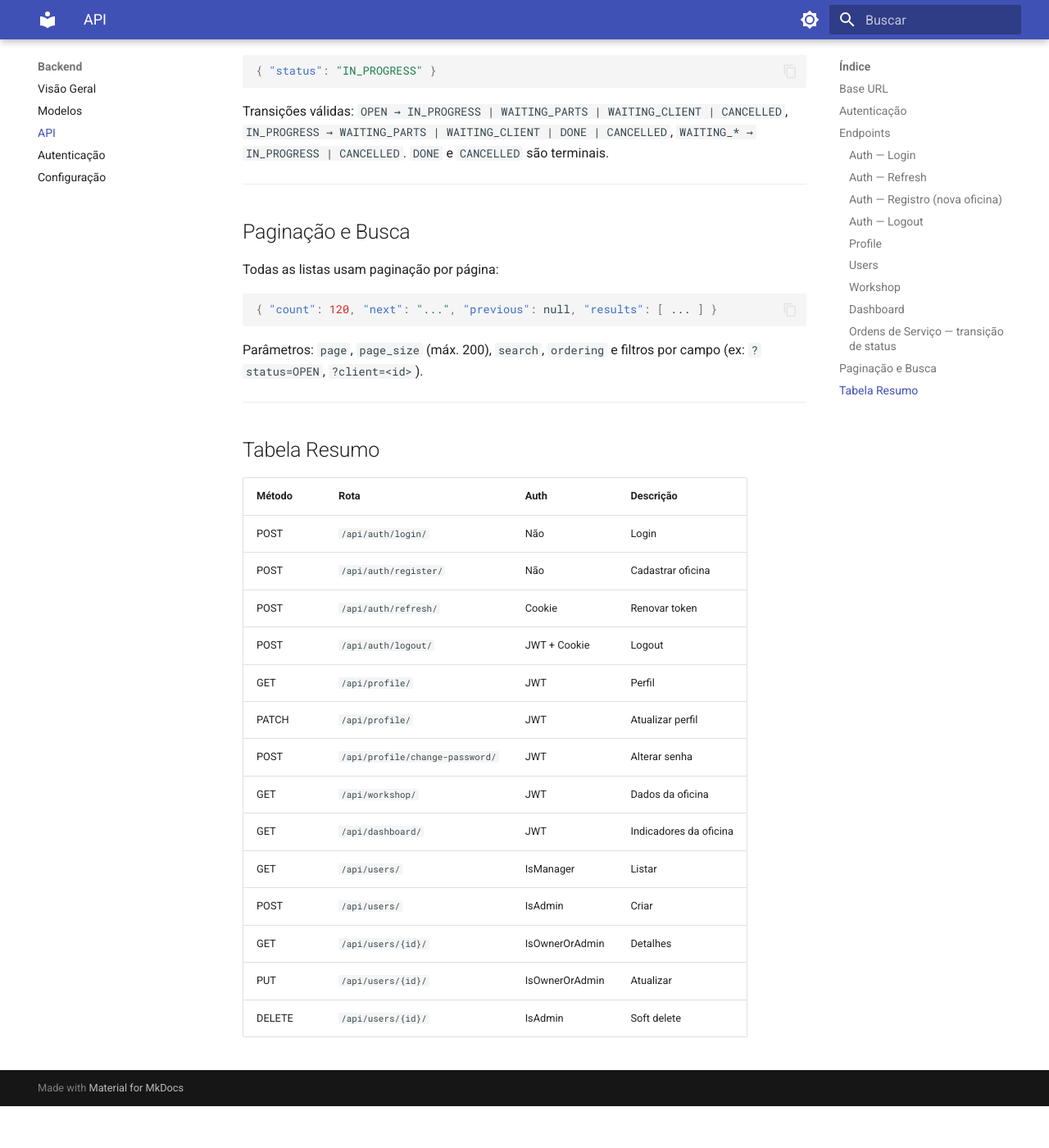
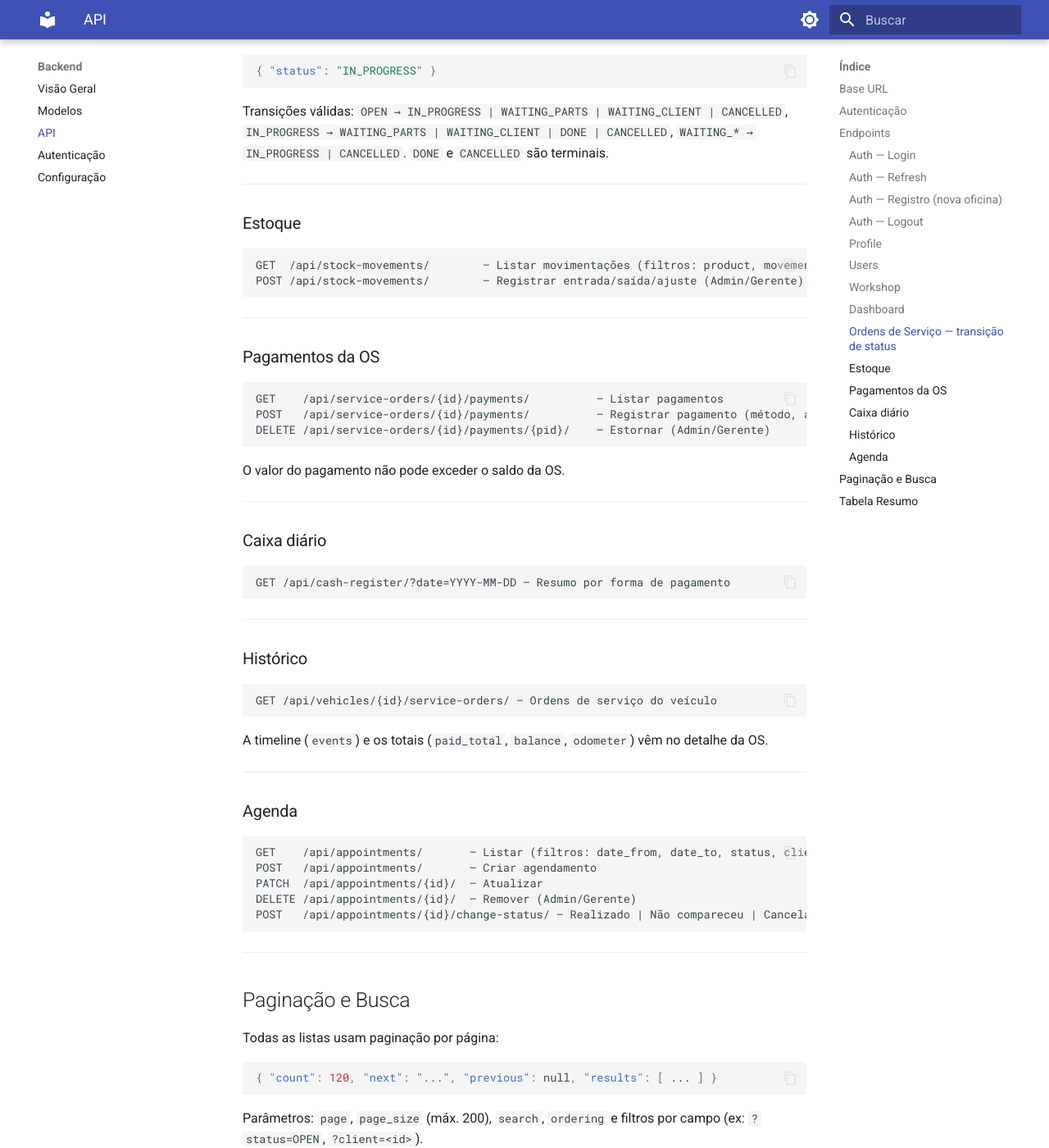
Before and after one commit to JonasFranc1sco/autogestor, an MkDocs documentation site: the page built from docs/backend/api.md, in a window 1280 px wide and 1400 px high, scrolled down 3253 px. Shown: the whole window at 82% size. Built offline with MkDocs 1.6.1 and Material for MkDocs 9.7.7, drawn with Linux system fonts in a browser that asks for light colours; before the commit the page ends 4602 px from its top, so only the background shows below that; some of the changed text lies outside the part shown.

Commit message:
docs: atualiza documentação da fase 3
- documenta os endpoints de estoque, pagamentos, caixa, histórico e agenda
- inclui as rotas novas na tabela resumo

Alinha a documentação aos módulos entregues.

````diff
--- a/docs/backend/api.md
+++ b/docs/backend/api.md
@@ -169,6 +169,58 @@ Transições válidas: `OPEN → IN_PROGRESS | WAITING_PARTS | WAITING_CLIENT |
 
 ---
 
+### Estoque
+
+```
+GET  /api/stock-movements/        — Listar movimentações (filtros: product, movement_type)
+POST /api/stock-movements/        — Registrar entrada/saída/ajuste (Admin/Gerente)
+```
+
+---
+
+### Pagamentos da OS
+
+```
+GET    /api/service-orders/{id}/payments/          — Listar pagamentos
+POST   /api/service-orders/{id}/payments/          — Registrar pagamento (método, amount)
+DELETE /api/service-orders/{id}/payments/{pid}/    — Estornar (Admin/Gerente)
+```
+
+O valor do pagamento não pode exceder o saldo da OS.
+
+---
+
+### Caixa diário
+
+```
+GET /api/cash-register/?date=YYYY-MM-DD — Resumo por forma de pagamento
+```
+
+---
+
+### Histórico
+
+```
+GET /api/vehicles/{id}/service-orders/ — Ordens de serviço do veículo
+```
+
+A timeline (`events`) e os totais (`paid_total`, `balance`, `odometer`) vêm
+no detalhe da OS.
+
+---
+
+### Agenda
+
+```
+GET    /api/appointments/       — Listar (filtros: date_from, date_to, status, client, mechanic)
+POST   /api/appointments/       — Criar agendamento
+PATCH  /api/appointments/{id}/  — Atualizar
+DELETE /api/appointments/{id}/  — Remover (Admin/Gerente)
+POST   /api/appointments/{id}/change-status/ — Realizado | Não compareceu | Cancelado
+```
+
+---
+
 ## Paginação e Busca
 
 Todas as listas usam paginação por página:
@@ -195,6 +247,12 @@ por campo (ex: `?status=OPEN`, `?client=<id>`).
 | POST | `/api/profile/change-password/` | JWT | Alterar senha |
 | GET | `/api/workshop/` | JWT | Dados da oficina |
 | GET | `/api/dashboard/` | JWT | Indicadores da oficina |
+| GET | `/api/stock-movements/` | JWT | Movimentações de estoque |
+| POST | `/api/stock-movements/` | Admin/Gerente | Registrar movimentação |
+| GET | `/api/cash-register/` | JWT | Caixa diário |
+| GET | `/api/vehicles/{id}/service-orders/` | JWT | Histórico do veículo |
+| GET | `/api/appointments/` | JWT | Listar agendamentos |
+| POST | `/api/appointments/` | JWT | Criar agendamento |
 | GET | `/api/users/` | IsManager | Listar |
 | POST | `/api/users/` | IsAdmin | Criar |
 | GET | `/api/users/{id}/` | IsOwnerOrAdmin | Detalhes |
````
